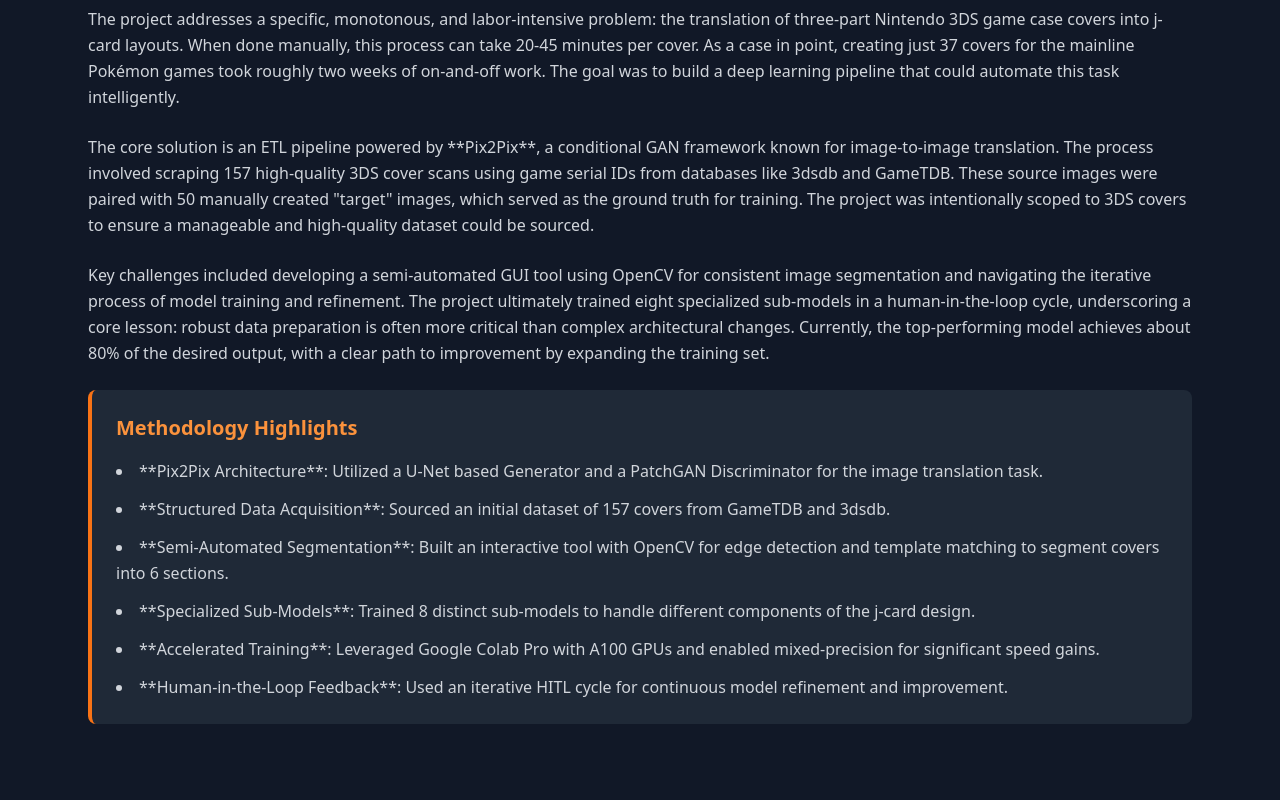
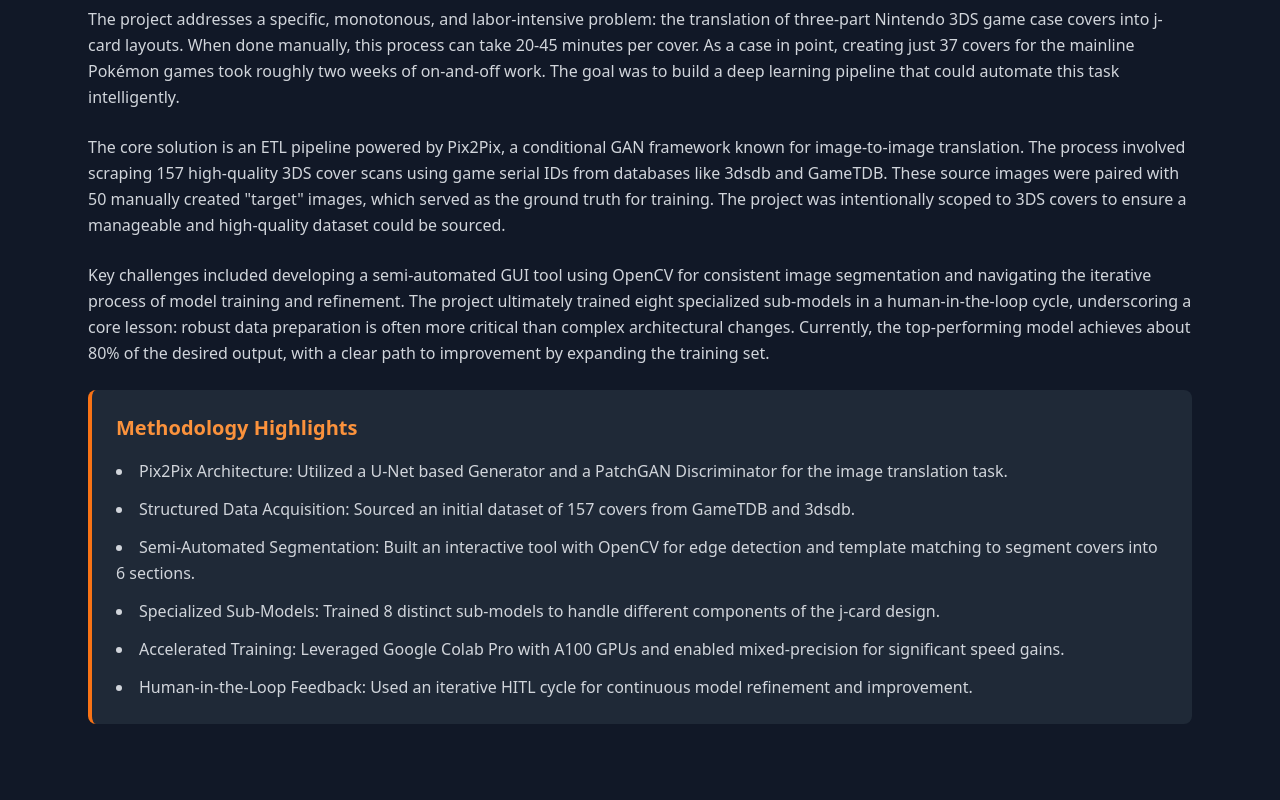
Before and after one commit to nicholast833/JacketGAN, a plain HTML site: page index.html in a window 1280 px wide. Shown: the part 1100-1900 px from the top of the page. Drawn offline with nearby package versions, Linux system fonts and the light colour scheme.

Commit message:
Update index.html

```diff
--- a/index.html
+++ b/index.html
@@ -3,15 +3,15 @@
 <head>
     <meta charset="UTF-8">
     <meta name="viewport" content="width=device-width, initial-scale=1.0">
-    <title>GAN Model Evolution Case Study</title>
+    <title>JacketGAN</title>
+    <link rel="icon" href="https://icons.iconarchive.com/icons/microsoft/fluentui-emoji-flat/256/Orange-Circle-Flat-icon.png" type="image/png">
     <script src="https://cdn.tailwindcss.com"></script>
     <link rel="stylesheet" href="https://cdnjs.cloudflare.com/ajax/libs/font-awesome/6.4.0/css/all.min.css">
     <style>
-        /* Custom CSS for timeline animation */
         .timeline-container {
             scrollbar-width: thin;
             scrollbar-color: #f97316 #374151;
-            padding-bottom: 20px; /* Space for scrollbar */
+            padding-bottom: 20px;
         }
         .timeline-container::-webkit-scrollbar {
             height: 8px;
@@ -77,7 +77,6 @@
         <div class="max-w-4xl mx-auto text-center">
             <h1 class="text-4xl md:text-5xl font-bold mb-6">Jacket<span class="text-orange-500">GAN</span></h1>
             <div class="flex justify-center space-x-4">
-                <a href="#timeline" class="bg-orange-500 hover:bg-orange-600 text-gray-900 font-semibold px-6 py-3 rounded-lg transition">View Timeline</a>
                 <button id="readCaseStudy" class="border border-orange-500 text-orange-500 hover:bg-orange-500 hover:text-gray-900 font-semibold px-6 py-3 rounded-lg transition">Read Case Study</button>
             </div>
         </div>
@@ -192,7 +191,7 @@
                     The project addresses a specific, monotonous, and labor-intensive problem: the translation of three-part Nintendo 3DS game case covers into j-card layouts. When done manually, this process can take 20-45 minutes per cover. As a case in point, creating just 37 covers for the mainline Pokémon games took roughly two weeks of on-and-off work. The goal was to build a deep learning pipeline that could automate this task intelligently.
                 </p>
                 <p>
-                    The core solution is an ETL pipeline powered by **Pix2Pix**, a conditional GAN framework known for image-to-image translation. The process involved scraping 157 high-quality 3DS cover scans using game serial IDs from databases like 3dsdb and GameTDB. These source images were paired with 50 manually created "target" images, which served as the ground truth for training. The project was intentionally scoped to 3DS covers to ensure a manageable and high-quality dataset could be sourced.
+                    The core solution is an ETL pipeline powered by Pix2Pix, a conditional GAN framework known for image-to-image translation. The process involved scraping 157 high-quality 3DS cover scans using game serial IDs from databases like 3dsdb and GameTDB. These source images were paired with 50 manually created "target" images, which served as the ground truth for training. The project was intentionally scoped to 3DS covers to ensure a manageable and high-quality dataset could be sourced.
                 </p>
                 <p>
                     Key challenges included developing a semi-automated GUI tool using OpenCV for consistent image segmentation and navigating the iterative process of model training and refinement. The project ultimately trained eight specialized sub-models in a human-in-the-loop cycle, underscoring a core lesson: robust data preparation is often more critical than complex architectural changes. Currently, the top-performing model achieves about 80% of the desired output, with a clear path to improvement by expanding the training set.
@@ -200,12 +199,12 @@
                 <div class="mt-8 p-6 bg-gray-800 rounded-lg border-l-4 border-orange-500">
                     <h3 class="text-xl font-semibold mb-4 text-orange-400">Methodology Highlights</h3>
                     <ul class="space-y-3 list-disc list-inside">
-                        <li>**Pix2Pix Architecture**: Utilized a U-Net based Generator and a PatchGAN Discriminator for the image translation task.</li>
-                        <li>**Structured Data Acquisition**: Sourced an initial dataset of 157 covers from GameTDB and 3dsdb.</li>
-                        <li>**Semi-Automated Segmentation**: Built an interactive tool with OpenCV for edge detection and template matching to segment covers into 6 sections.</li>
-                        <li>**Specialized Sub-Models**: Trained 8 distinct sub-models to handle different components of the j-card design.</li>
-                        <li>**Accelerated Training**: Leveraged Google Colab Pro with A100 GPUs and enabled mixed-precision for significant speed gains.</li>
-                        <li>**Human-in-the-Loop Feedback**: Used an iterative HITL cycle for continuous model refinement and improvement.</li>
+                        <li>Pix2Pix Architecture: Utilized a U-Net based Generator and a PatchGAN Discriminator for the image translation task.</li>
+                        <li>Structured Data Acquisition: Sourced an initial dataset of 157 covers from GameTDB and 3dsdb.</li>
+                        <li>Semi-Automated Segmentation: Built an interactive tool with OpenCV for edge detection and template matching to segment covers into 6 sections.</li>
+                        <li>Specialized Sub-Models: Trained 8 distinct sub-models to handle different components of the j-card design.</li>
+                        <li>Accelerated Training: Leveraged Google Colab Pro with A100 GPUs and enabled mixed-precision for significant speed gains.</li>
+                        <li>Human-in-the-Loop Feedback: Used an iterative HITL cycle for continuous model refinement and improvement.</li>
                     </ul>
                 </div>
             </div>
@@ -218,7 +217,7 @@
           <div class="bg-gray-800 rounded-lg p-6 shadow-lg">
 
             <iframe src="ETL2.html"
-                    style="width:100%; height:750px; border:none;"
+                    style="width:100%; height:725px; border:none;"
                     title="ETL Diagram">
             </iframe>
 
@@ -296,7 +295,7 @@
 
                     <div>
                         <h3 class="text-2xl font-bold mt-8 mb-4 border-b-2 border-gray-700 pb-2">The Solution: <span class="text-orange-500">A GAN-Powered Pipeline</span></h3>
-                        <p>The project was revisited with a new objective: build, train, and deploy a deep learning ETL pipeline to transform a three-panel 3DS layout into a j-card design. The model of choice was **Pix2Pix**, a conditional GAN framework known for excelling at image-to-image translation tasks. The process was broken down into four key phases.</p>
+                        <p>The project was revisited with a new objective: build, train, and deploy a deep learning ETL pipeline to transform a three-panel 3DS layout into a j-card design. The model of choice was Pix2Pix, a conditional GAN framework known for excelling at image-to-image translation tasks. The process was broken down into four key phases.</p>
                     </div>
 
                     <div class="timeline-container overflow-x-auto pb-8 pt-2 -mx-2 px-2">
@@ -358,9 +357,6 @@
         <script>
             document.addEventListener('DOMContentLoaded', function() {
                 const mobileMenuButton = document.querySelector('.md\\:hidden');
-                // You would add click handler here for mobile menu
-
-                // Timeline horizontal scroll with mouse wheel
                 const timelines = document.querySelectorAll('.timeline-container');
                 timelines.forEach(timeline => {
                     if (timeline) {
@@ -372,7 +368,6 @@
                     }
                 });
 
-                // Case study overlay handlers
                 const overlay = document.getElementById('caseStudyOverlay');
                 const openBtn = document.getElementById('readCaseStudy');
                 const closeBtn = document.getElementById('closeOverlay');
```
